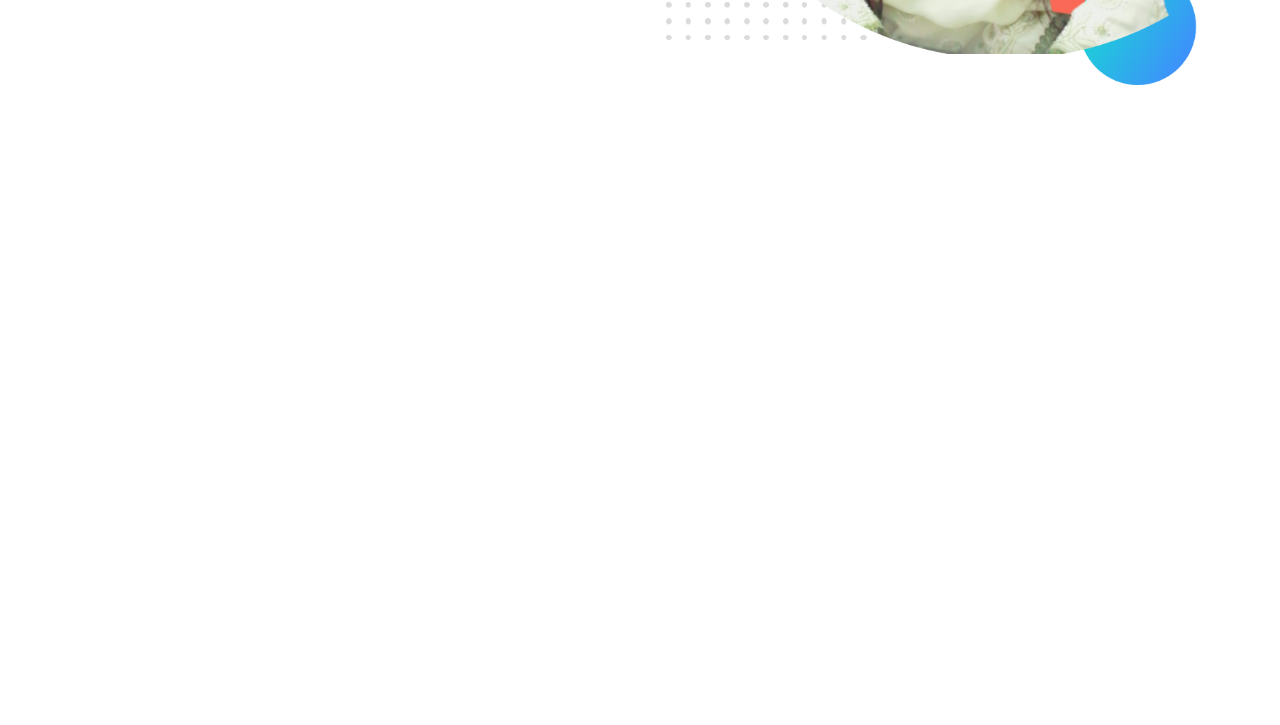
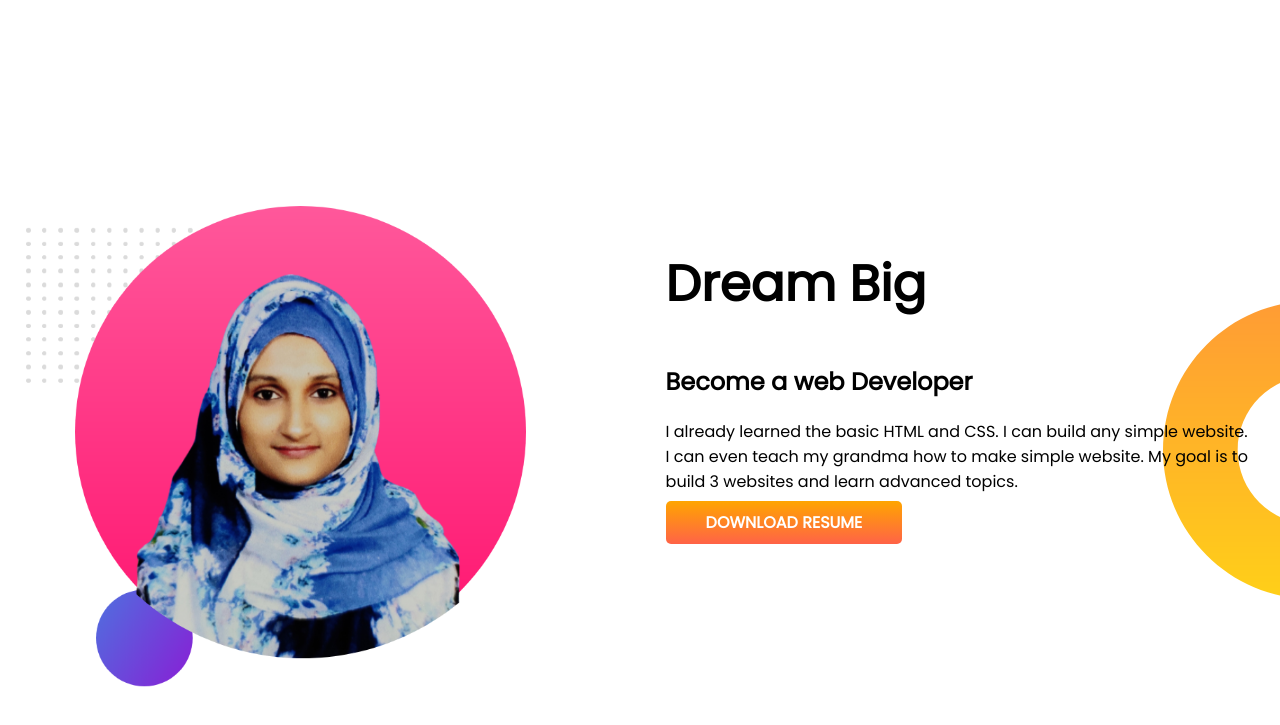
Before and after one commit to Eshita95/developer-portfolio, a plain HTML site: page index.html in a window 1280 px wide. Shown: the part 525-1250 px from the top of the page. Before the commit the page ends 800 px from the top, so only its background shows below. Drawn offline with Linux system fonts and the light colour scheme.

Commit message:
dream added

```diff
--- a/index.html
+++ b/index.html
@@ -31,6 +31,21 @@
         </div>
 
     </section>
+    <section class="dream-big">
+        <div class="half-width">
+            <img src="images/eshita2-pic-with-bg.png" alt="">
+        </div>
+        <div class="half-width">
+            <h1>Dream Big</h1>
+            <h2>Become a web Developer</h2>
+            <p>I already learned the basic HTML and CSS. I can build any simple website. I can even teach my grandma how
+                to make simple website. My goal is to build 3 websites and learn advanced topics.</p>
+            <a class="link-button" target="_blank" href="https://www.google.com/"> DOWNLOAD RESUME</a>
+
+
+        </div>
+
+    </section>
 
 </body>
 
--- a/style.css
+++ b/style.css
@@ -10,13 +10,14 @@ h1{
 }
 section{
     display: flex;
+    margin-bottom: 150px;
 }
 .half-width{
     width: 50%;
     padding: 2%;
 }
 .half-width img{
-    width:100%;
+    width: 85%;
 }
 .link-button{
     text-decoration: none;
@@ -32,3 +33,8 @@ section{
     background-repeat: no-repeat;
 
 }
+.dream-big{
+    background-image: url(images/dream-bg.png);
+    background-repeat: no-repeat;
+    background-position: right;
+}
```
Also changed, not shown: images/Eshita2.jpg (deleted), images/eshita2-pic-with-bg.png (added).
